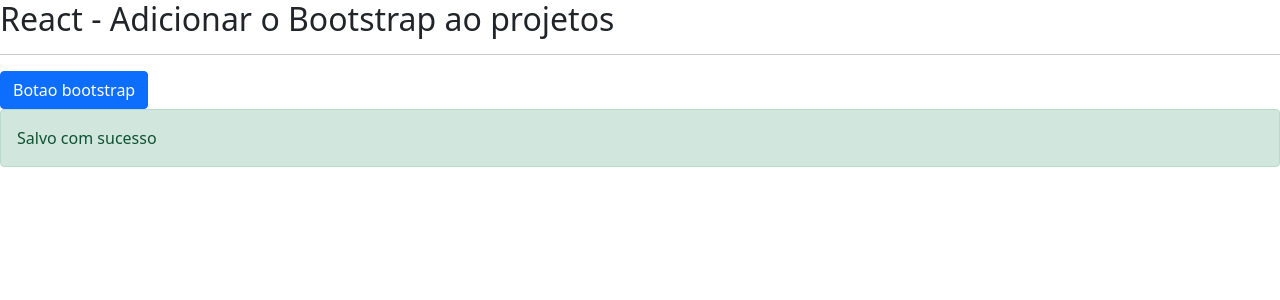
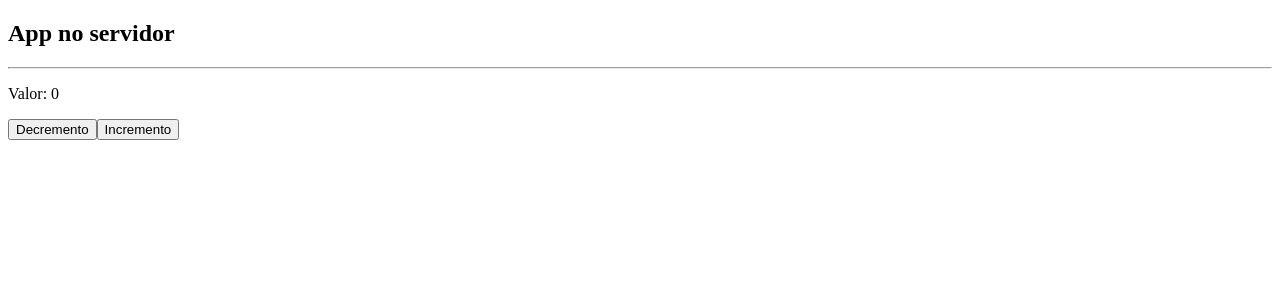
Before and after one commit to rafaelandradegs/react-state, a React (Vite) app: page / in a window 1280 px wide. Shown: the top 300 px of the page. Built offline with nearby package versions, Linux system fonts and the light colour scheme.

Commit message:
App no servidor

```diff
--- a/package.json
+++ b/package.json
@@ -8,7 +8,6 @@
     "preview": "vite preview"
   },
   "dependencies": {
-    "bootstrap": "^5.1.3",
     "react": "^18.0.0",
     "react-dom": "^18.0.0",
     "uuid": "^8.3.2"
--- a/src/App.jsx
+++ b/src/App.jsx
@@ -1,14 +1,28 @@
-import React from 'react'
+import React, { useState } from 'react'
 
 export function App() {
+  const [valor, setValor] = useState(() => {
+    return 0
+  })
+
+  function decremento() {
+    setValor(() => {
+      return valor - 1
+    })
+  }
+  function incremento() {
+    setValor(() => {
+      return valor + 1
+    })
+  }
+
   return (
     <>
-      <h2>React - Adicionar o Bootstrap ao projetos</h2>
+      <h2>App no servidor</h2>
       <hr />
-      <a href="#" className="btn btn-primary">
-        Botao bootstrap
-      </a>
-      <div className="alert alert-success">Salvo com sucesso</div>
+      <p>Valor: {valor}</p>
+      <button onClick={decremento}>Decremento</button>
+      <button onClick={incremento}>Incremento</button>
     </>
   )
 }
--- a/src/index.jsx
+++ b/src/index.jsx
@@ -1,6 +1,4 @@
 import { createRoot } from 'react-dom/client'
-import 'bootstrap/dist/css/bootstrap.min.css'
-import 'bootstrap/dist/js/bootstrap.bundle'
 import { App } from './App'
 
 createRoot(document.querySelector('#root')).render(<App />)
```
